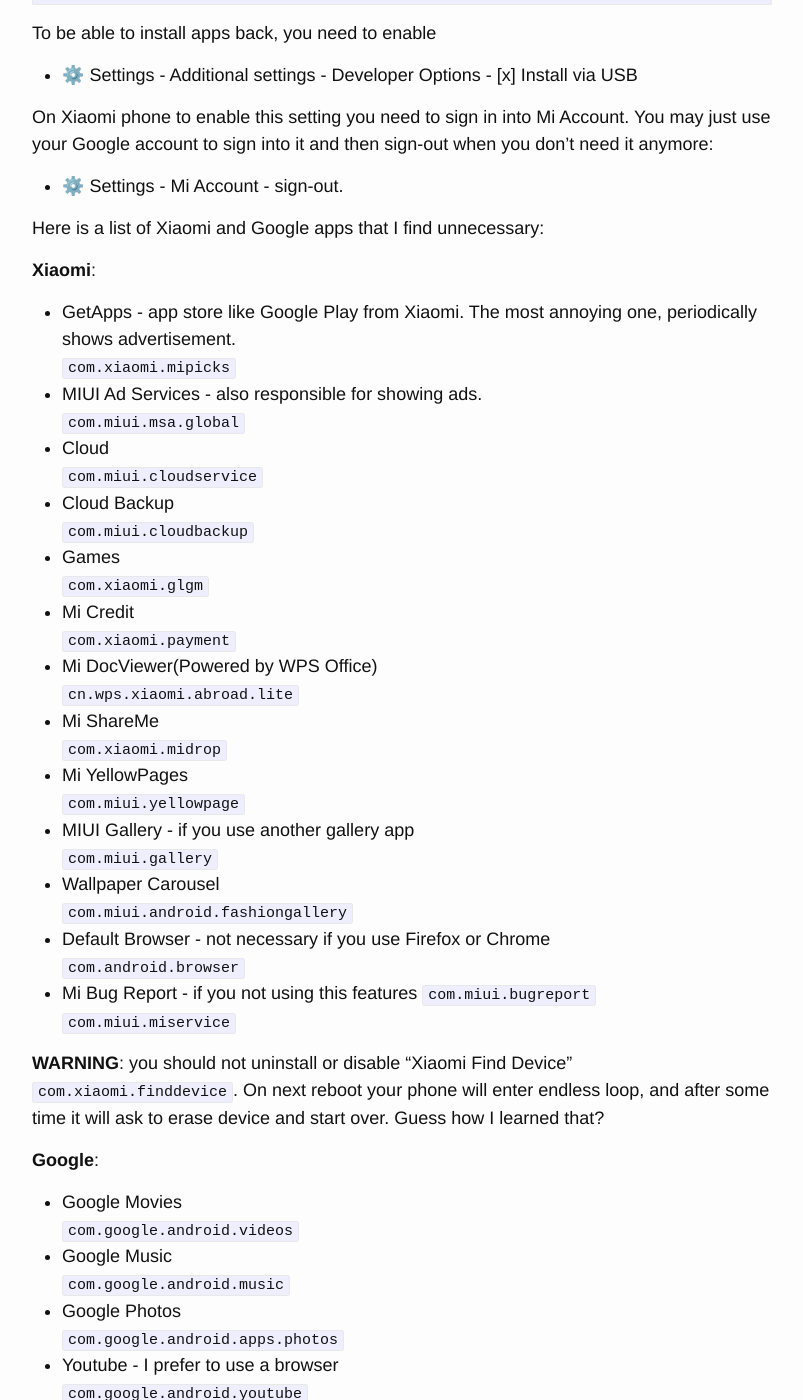
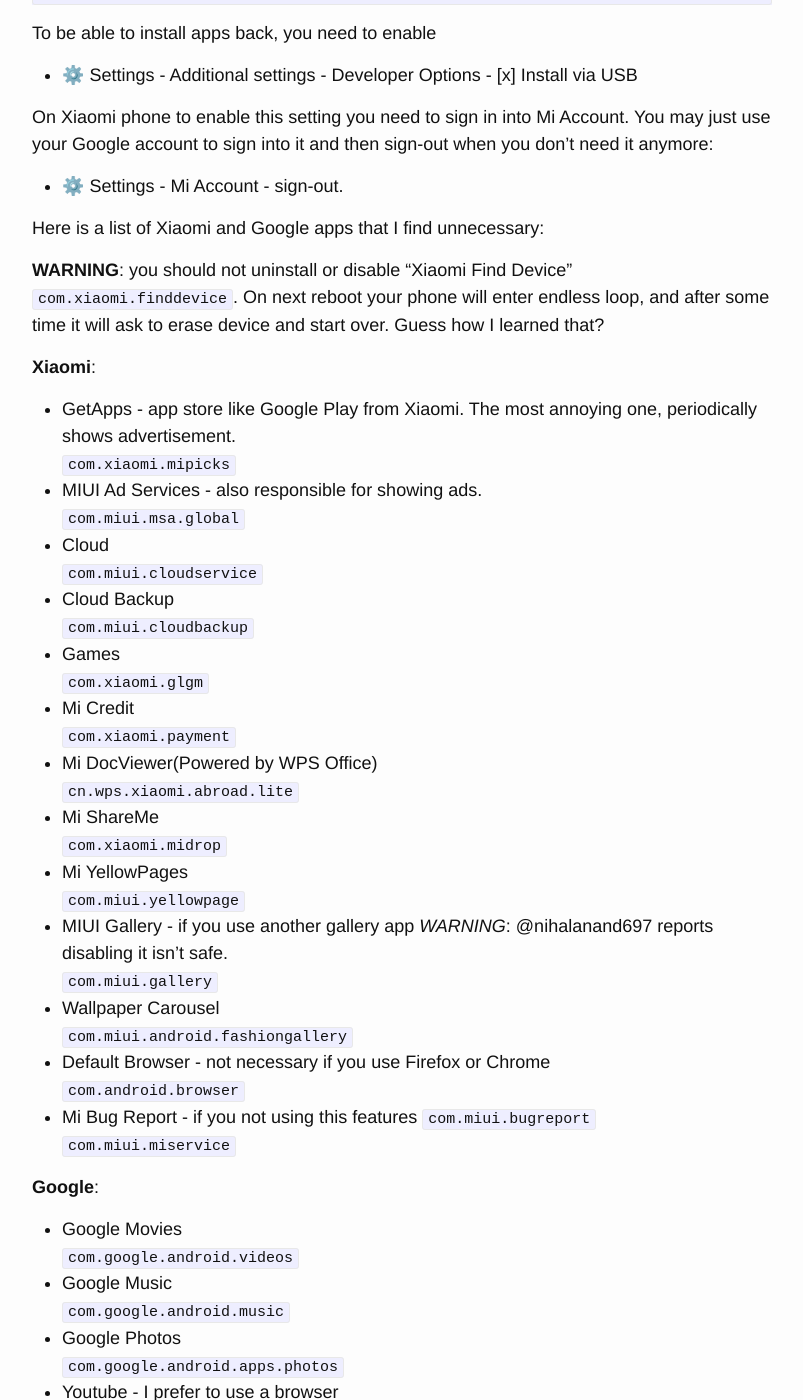
Before and after one commit to selivan/selivan.github.io, a Jekyll site: the page built from _posts/2020-02-25-removing-bloatware-from-xiaomi-miui-android.md, in a window 1280 px wide and 1400 px high, scrolled down 1617 px. Shown: the whole window, without its empty margins (238-1041 px from the left). Built offline with Jekyll 4.4.1, drawn with Linux system fonts in a browser that asks for light colours.

Commit message:
Update 2020-02-25-removing-bloatware-from-xiaomi-miui-android.md

```diff
--- a/_posts/2020-02-25-removing-bloatware-from-xiaomi-miui-android.md
+++ b/_posts/2020-02-25-removing-bloatware-from-xiaomi-miui-android.md
@@ -55,6 +55,8 @@
 
 Here is a list of Xiaomi and Google apps that I find unnecessary:
 
+**WARNING**: you should not uninstall or disable "Xiaomi Find Device" `com.xiaomi.finddevice`. On next reboot your phone will enter endless loop, and after some time it will ask to erase device and start over. Guess how I learned that?
+
 **Xiaomi**:
 
 * GetApps - app store like Google Play from Xiaomi. The most annoying one, periodically shows advertisement.
@@ -75,7 +77,7 @@
 `com.xiaomi.midrop`
 * Mi YellowPages
 `com.miui.yellowpage`
-* MIUI Gallery - if you use another gallery app
+* MIUI Gallery - if you use another gallery app *WARNING*: @nihalanand697 reports disabling it isn't safe.
 `com.miui.gallery`
 * Wallpaper Carousel
 `com.miui.android.fashiongallery`
```
Also changed, not shown: other parts of _posts/2020-02-25-removing-bloatware-from-xiaomi-miui-android.md (+0 -2 lines).
